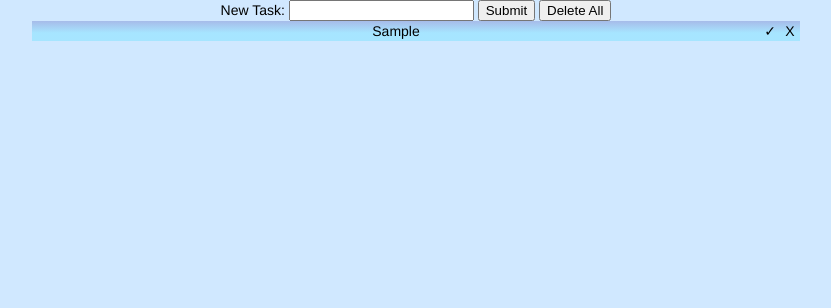
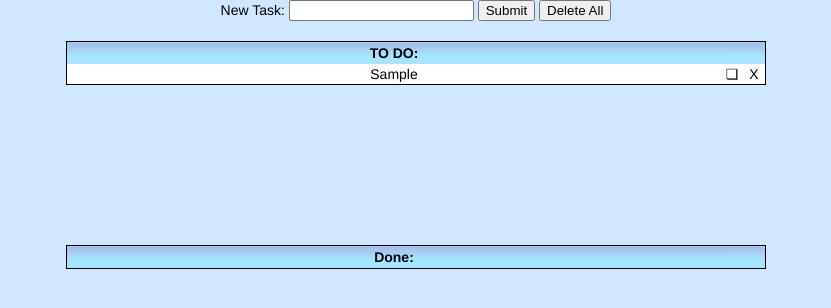
Before and after one commit to MarkRMichaels/TODO-App, a plain HTML site: page index.html in a window 1280 px wide. Both pictures are taken after typing "Sample" into the empty fields and a click on the button "Submit". Shown: the whole page, without its empty margins (224-1055 px from the left). Drawn offline with Linux system fonts and the light colour scheme.

Commit message:
Add styling to table headers and rows. Make completed tasks go to Done section.

```diff
--- a/app.js
+++ b/app.js
@@ -1,29 +1,25 @@
-let tasks = [];
-
 function addNewTask(){
     let task = document.getElementById('newtask').value;
     if(task){
-        tasks.push(task);
 
         let tbodyRef = document.getElementById('tasklist').getElementsByTagName('tbody')[0];
 
         let newRow = tbodyRef.insertRow(tbodyRef.rows.length);
-        newRow.className = 'unchecked';
 
         let newCell = newRow.insertCell(0)
         newCell.appendChild(document.createTextNode('X'));
         newCell.style.width = '20px';
-        newCell.className = 'DeleteButton';
+        newCell.className = 'deletebutton';
         newCell.setAttribute("onclick","deleteRow(this)");
 
         newCell = newRow.insertCell(0)
-        newCell.appendChild(document.createTextNode('✓'));
+        newCell.appendChild(document.createTextNode('❏'));
         newCell.style.width = '20px';
-        newCell.className = 'DeleteButton';
+        newCell.className = 'checkbutton';
         newCell.setAttribute("onclick","markComplete(this)");
 
         newCell = newRow.insertCell(0);
-        let newTask = document.createTextNode(tasks[tasks.length - 1]);
+        let newTask = document.createTextNode(task);
         newCell.className = 'task';
         newCell.appendChild(newTask);
         document.getElementById('newtask').value = "";
@@ -34,17 +30,27 @@ function deleteRow(e){
     result = confirm("Delete '" + e.parentNode.firstChild.innerText + "'?");
     if(result){
         rowIndex = e.parentNode.rowIndex;
-        document.getElementById('tasklist').deleteRow(rowIndex);
+        e.parentNode.parentNode.deleteRow(rowIndex);
     }
 }
 
 function markComplete(e){
-    if(e.parentNode.className === 'unchecked'){
-        e.parentNode.className = 'checked';
-    }
-    else{
-    e.parentNode.className = 'unchecked';
-    }
+    let itm = e.parentNode;
+    e.parentNode.parentNode.deleteRow(e.parentNode.rowIndex);
+    console.log(itm)
+    itm.cells[1].innerText = '✓';
+    itm.cells[1].className = 'uncheckbutton';
+    itm.cells[1].setAttribute("onclick","markIncomplete(this)");
+    document.getElementById('completed').appendChild(itm);
+}
+
+function markIncomplete(e){
+    let itm = e.parentNode;
+    e.parentNode.parentNode.deleteRow(e.parentNode.rowIndex);
+    itm.cells[1].innerText = '❏';
+    itm.cells[1].className = 'checkbutton';
+    itm.cells[1].setAttribute("onclick","markComplete(this)");
+    document.getElementById('tasklist').appendChild(itm);
 }
 
 function deleteAll(){
--- a/index.html
+++ b/index.html
@@ -16,28 +16,16 @@
         padding: 0;
         text-align: center;
     }
-    table, th{
+    table{
         width: 60%;
         margin: auto;
         padding: 0;
         text-align: center;
-        border:0;
-        border-collapse:collapse;
+        border: 1px solid black;
+        border-collapse: collapse;
+        max-width: 700px;
     }
-    td{
-        text-align: center;
-        margin: auto;
-        margin: 0px;
-        padding: 0;
-    }
-    .task {
-        font-family: "Helvetica Neue", Helvetica, Arial, sans-serif;
-        margin: auto;
-    }
-    .checked {
-        background-color: rgb(0, 60, 0);
-    }
-    .unchecked {
+    th{
         background: -moz-linear-gradient(top,  rgba(0, 10, 145, 0.2) 0%, rgba(0, 217, 255, 0.2) 60%, rgba(0, 217, 255, 0.2) 100%); /* FF3.6+ */
         background: -webkit-gradient(linear, left top, right top, color-stop(0%,rgba(255,255,255,1)), color-stop(40%,rgba(108,211,229,0.2)), color-stop(60%,rgba(108,211,229,0.2))); /* Chrome,Safari4+ */
         background: -webkit-linear-gradient(top,  rgba(0, 10, 145, 0.2) 0%, rgba(0, 217, 255, 0.2) 60%, rgba(0, 217, 255, 0.2) 100%); /* Chrome10+,Safari5.1+ */
@@ -46,18 +34,59 @@
         background: linear-gradient(to bottom,  rgba(0, 10, 145, 0.2) 0%, rgba(0, 217, 255, 0.2) 60%, rgba(0, 217, 255, 0.2) 100%); /* W3C */
         filter: progid:DXImageTransform.Microsoft.gradient( startColorstr='#ffffff', endColorstr='#ffffff',GradientType=1 ); /* IE6-9 */
     }
+    td{
+        text-align: center;
+        margin: auto;
+        margin: 0px;
+        padding: 0;
+        background-color: white;
+    }
     </style>
 </head>
 <body>
     <label for="newtask">New Task:</label>
     <input type="text" id="newtask" name="newtask" onkeypress="ExplicitPrevention(event)">
     <input type="button" value="Submit" onclick="addNewTask()">
-
     <input type="button" onclick="deleteAll()" value="Delete All">
+    <br>
+    <br>
 
     <table class="tasklist" id="tasklist">
         <tbody>
+            <tr>
+                <th>
+                    TO DO:
+                </th>
+                <th width='20px'>
 
+                </th>
+                <th width='20px'>
+
+                </th>
+            </tr>
+        </tbody>
+    </table>
+    <br>
+    <br>
+    <br>
+    <br>
+    <br>
+    <br>
+    <br>
+    <br>
+    <table class="completed" id="completed" top="50%">
+        <tbody>
+            <tr>
+                <th>
+                    Done:
+                </th>
+                <th width='20px'>
+
+                </th>
+                <th width='20px'>
+
+                </th>
+            </tr>
         </tbody>
     </table>
 
```
